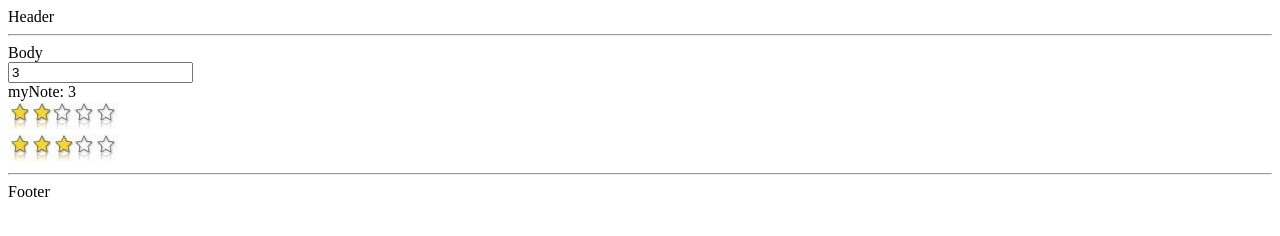
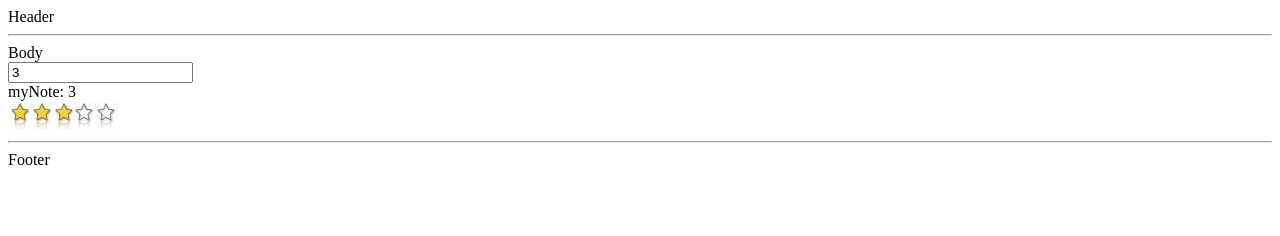
Before and after one commit to jlg-formation/fans1_exo_nov_2016, a website: page app/index.html in a window 1280 px wide. Drawn offline with nearby package versions, Linux system fonts and the light colour scheme.

Commit message:
component stars

```diff
--- a/app/ors-stars/ors-stars.js
+++ b/app/ors-stars/ors-stars.js
@@ -3,38 +3,35 @@
 
 	var app = angular.module('ors-stars', []);
 
-	app.directive('orsStars', ['$compile', function($compile) {
-		return {
-			restrict: 'EAC',
-			scope: {
+	app.component('orsStars', {
+		bindings: {
 			n: '=note'
 		},
-			link: function(scope, element, attrs) {
-				console.log('orsStars link', arguments);
-				scope.update = function(note) {
+		controller: ['$scope', '$element', '$attrs', '$compile', function($scope, $element, $attrs, $compile) {
+			console.log('orsStars controller', arguments);
+			this.update = function(note) {
 				console.log('update', arguments);
-					scope.n = note;
+				this.n = note;
 			};
-				if (attrs.note === undefined) {
+			if ($attrs.note === undefined) {
 				return;
 			}
-				scope.$watch('n', function() {
-					var note = scope.n;
+			$scope.$watch('$ctrl.n', function() {
+				var note = $scope.$ctrl.n;
 				note = Number(note);
 				note = (isNaN(note)) ? 4 : note;
 				note = (note > 5) ? 5 : note;
 				note = (note < 0) ? 0 : note;
 				var html = '';
 				for (var i = 0; i < note; i++) {
-						html += '<img ng-click="update('+i+')" src="ors-stars/img/yellow_star.png" />';
+					html += '<img ng-click="$ctrl.update('+i+')" src="ors-stars/img/yellow_star.png" />';
 				}
 				for (var i = note; i < 5; i++) {
-						html += '<img ng-click="update('+(i+1)+')" src="ors-stars/img/white_star.png" />';
+					html += '<img ng-click="$ctrl.update('+(i+1)+')" src="ors-stars/img/white_star.png" />';
 				}
-					element.html(html);
-					$compile(element.contents())(scope);
+				$element.html(html);
+				$compile($element.contents())($scope);
 			});
-			}
-		};
-	}]);
+		}]
+	});
 })();
--- a/app/tmpl/ors-body.html
+++ b/app/tmpl/ors-body.html
@@ -1,6 +1,4 @@
 Body<br ng-init="myNote=3" />
 <input type="text" ng-model="myNote" /><br/>
 myNote: {{myNote}}<br/>
-<ors-stars note="2"></ors-stars>
-<div ors-stars note="myNote"></div>
-<div class="ors-stars"></div>
+<ors-stars note="myNote"></ors-stars>
```
Lines whose indentation alone changed are shown as unchanged.
